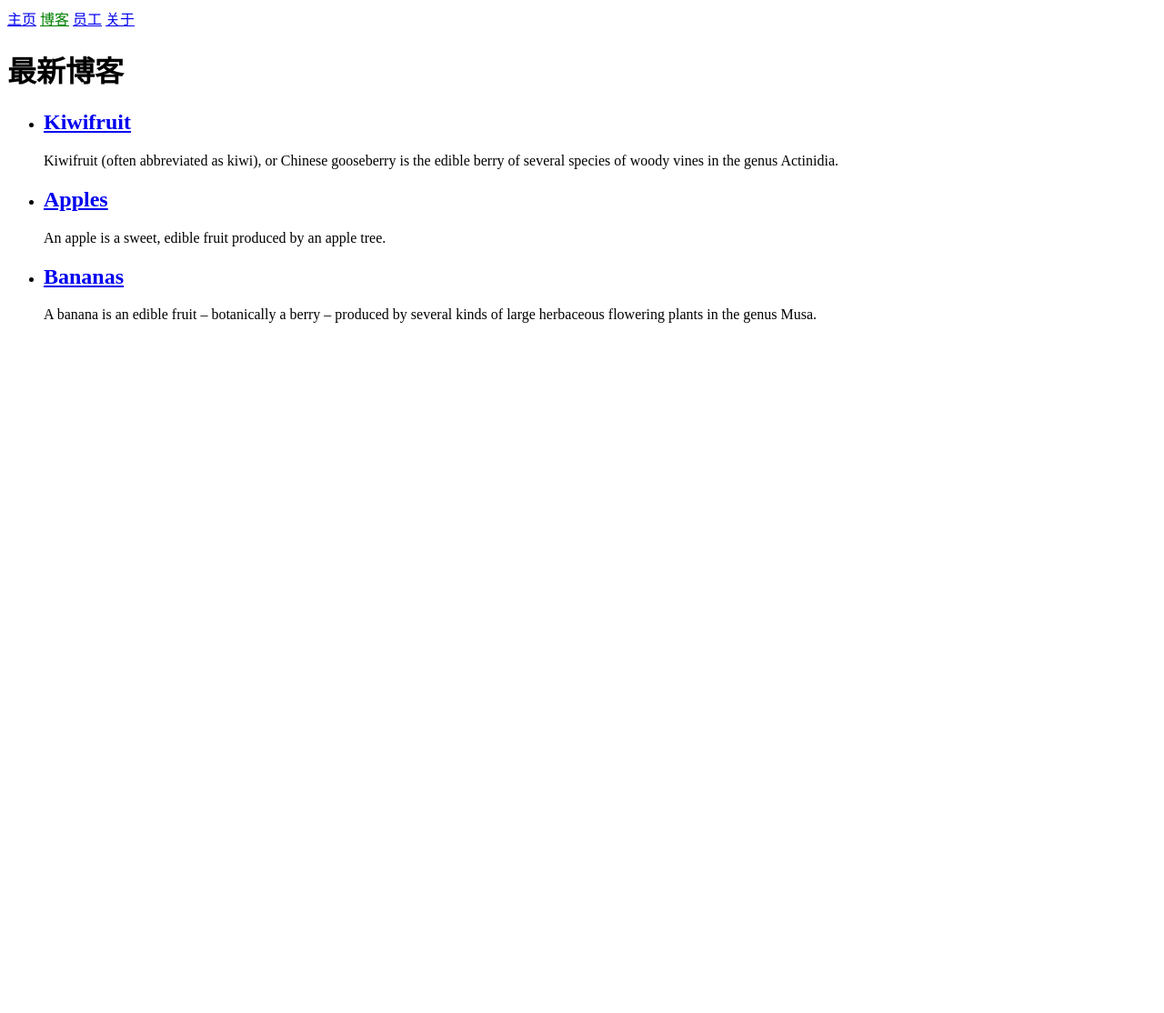
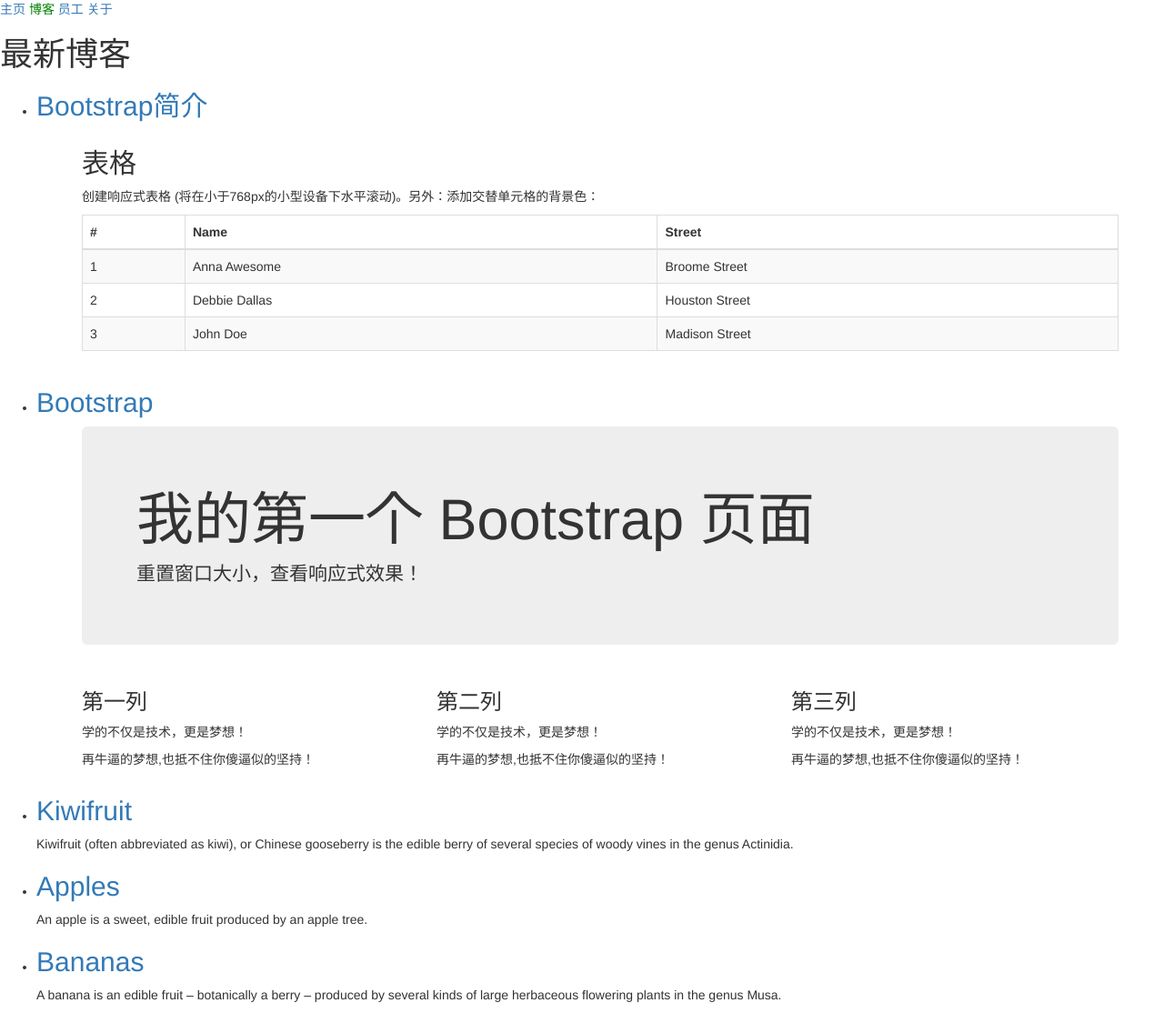
Before and after one commit to innovativeExpGroup/-innovativeExpGroup.github.io, a Jekyll site: the page built from blog.html, in a window 1280 px wide. Shown: the whole page at 91% size. Built offline with Jekyll 4.4.1, drawn with Linux system fonts in a browser that asks for light colours; nearby versions of some CDN libraries; before the commit the page ends 900 px from its top, so only the background shows below that.

Commit message:
bootstrap

```diff
--- a/_layouts/default.html
+++ b/_layouts/default.html
@@ -4,6 +4,10 @@
     <meta charset="utf-8">
     <title>{{ page.title }}</title>
     <link rel="stylesheet" href="/assets/css/styles.css">
+    <meta name="viewport" content="width=device-width, initial-scale=1">
+    <link rel="stylesheet" href="https://cdn.staticfile.net/twitter-bootstrap/3.3.7/css/bootstrap.min.css">
+    <script src="https://cdn.staticfile.net/jquery/2.1.1/jquery.min.js"></script>
+    <script src="https://cdn.staticfile.net/twitter-bootstrap/3.3.7/js/bootstrap.min.js"></script>
   </head>
   <body>
     {% include navigation.html %}
--- /dev/null
+++ b/_posts/2024-05-09-bootstrap.md
@@ -0,0 +1,27 @@
+---
+layout: post
+author: jill
+---
+<div class="container">
+  <div class="jumbotron">
+    <h1>我的第一个 Bootstrap 页面</h1>
+    <p>重置窗口大小，查看响应式效果！</p>
+  </div>
+  <div class="row">
+    <div class="col-sm-4">
+      <h3>第一列</h3>
+      <p>学的不仅是技术，更是梦想！</p>
+      <p>再牛逼的梦想,也抵不住你傻逼似的坚持！</p>
+    </div>
+    <div class="col-sm-4">
+      <h3>第二列</h3>
+      <p>学的不仅是技术，更是梦想！</p>
+      <p>再牛逼的梦想,也抵不住你傻逼似的坚持！</p>
+    </div>
+    <div class="col-sm-4">
+      <h3>第三列</h3>
+      <p>学的不仅是技术，更是梦想！</p>
+      <p>再牛逼的梦想,也抵不住你傻逼似的坚持！</p>
+    </div>
+  </div>
+</div>
```
Also changed, not shown: _posts/2024-05-09-bootstrap简介.md (added, +54 -0 lines), index.html (+0 -10 lines).
